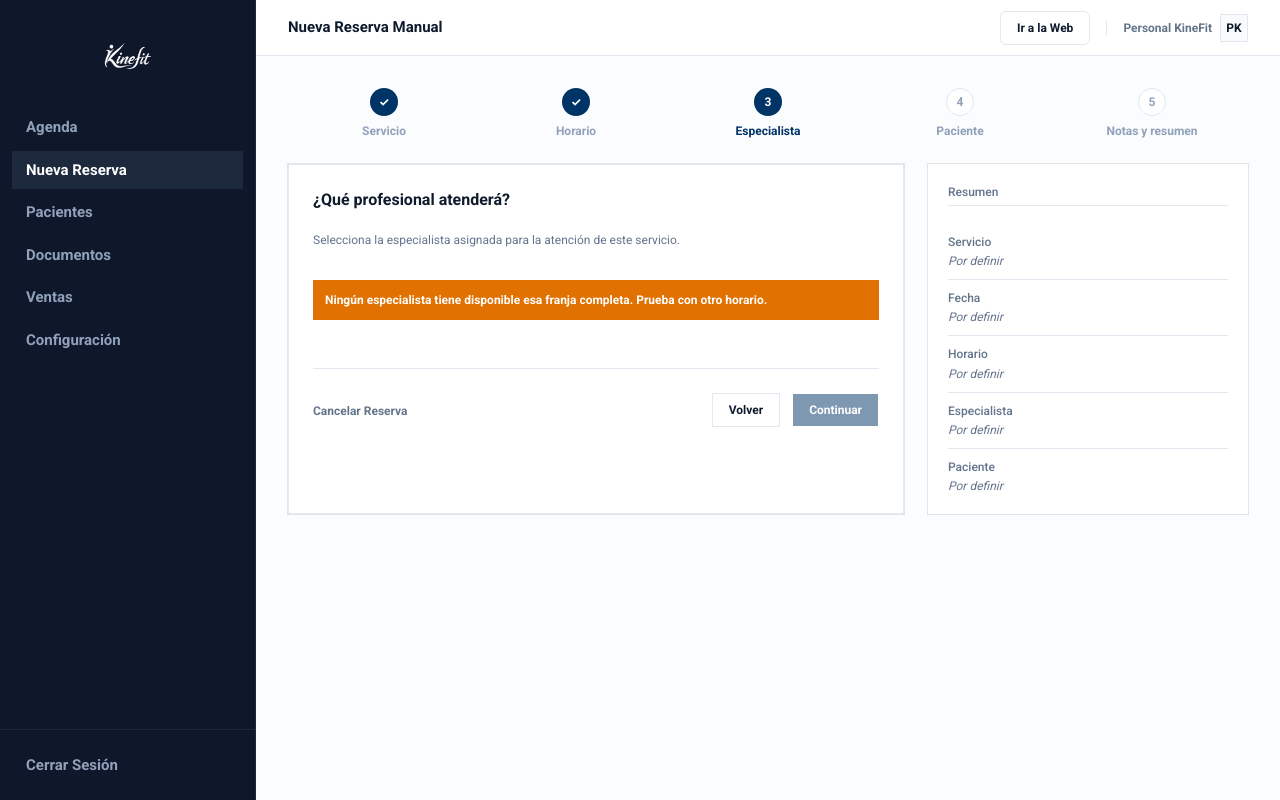
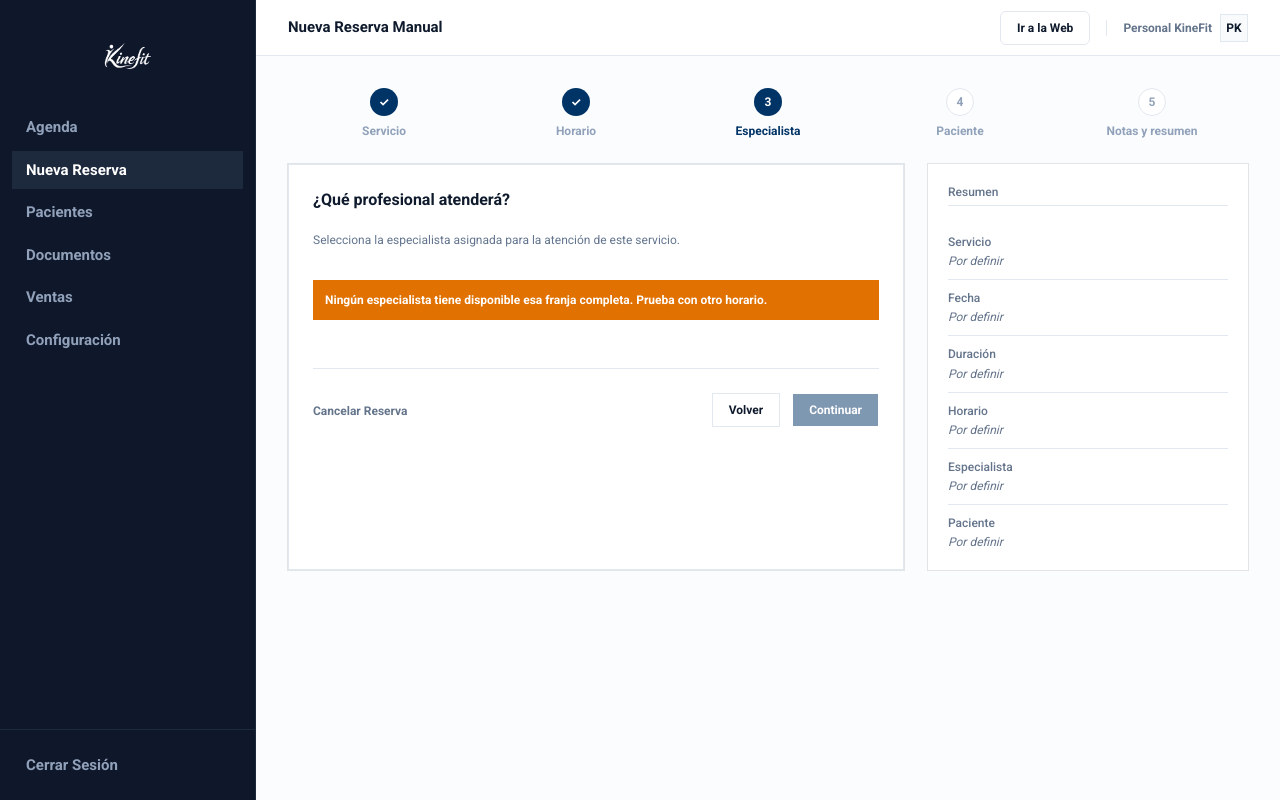
Before and after one commit to Jhoanck7/kinefit-frontend, a Next.js app: page /panel/nueva-reserva/especialista in a window 1280 px wide. Built offline with nearby package versions, Linux system fonts and the light colour scheme; no server answers; a web font is replaced by a local one.

Commit message:
fix(nueva-reserva): mostrar el rango horario y la duracion en todos los resumenes

```diff
--- a/src/stores/useNuevaReservaStore.ts
+++ b/src/stores/useNuevaReservaStore.ts
@@ -1,4 +1,6 @@
 import { create } from "zustand";
+
+import { sumarMinutos } from "@/lib/horario";
 
 interface NuevaReservaState {
   fecha: Date | null;
@@ -6,6 +8,8 @@ interface NuevaReservaState {
   horasSeleccionadas: string[];
   /** Primera hora seleccionada, para mostrar en los paneles de resumen */
   hora: string | null;
+  horaTermino: string | null;
+  duracionMinutos: number;
   /** Se resuelven recién al elegir especialista */
   bloqueHorarioIds: number[];
   pacienteId: number | null;
@@ -34,6 +38,8 @@ const ESTADO_INICIAL = {
   fecha: null,
   horasSeleccionadas: [] as string[],
   hora: null,
+  horaTermino: null,
+  duracionMinutos: 0,
   bloqueHorarioIds: [] as number[],
   pacienteId: null,
   pacienteNombre: null,
@@ -49,16 +55,21 @@ const ESTADO_INICIAL = {
 /** Estado del asistente de nueva reserva: en memoria, sin persistencia */
 export const useNuevaReservaStore = create<NuevaReservaState>()(set => ({
   ...ESTADO_INICIAL,
-  setHorario: (fecha, horasSeleccionadas) =>
+  setHorario: (fecha, horasSeleccionadas) => {
+    const hora = [...horasSeleccionadas].sort()[0] ?? null;
+    const duracionMinutos = horasSeleccionadas.length * 30;
     set({
       fecha,
       horasSeleccionadas,
-      hora: [...horasSeleccionadas].sort()[0] ?? null,
+      hora,
+      horaTermino: hora ? sumarMinutos(hora, duracionMinutos) : null,
+      duracionMinutos,
       // Cambiar de horario invalida al especialista y los bloques ya resueltos
       especialistaId: null,
       especialistaNombre: null,
       bloqueHorarioIds: [],
-    }),
+    });
+  },
   setPaciente: (pacienteId, pacienteNombre) =>
     set({ pacienteId, pacienteNombre }),
   setEspecialista: (especialistaId, especialistaNombre, bloqueHorarioIds) =>
@@ -72,6 +83,8 @@ export const useNuevaReservaStore = create<NuevaReservaState>()(set => ({
       fecha: null,
       horasSeleccionadas: [],
       hora: null,
+      horaTermino: null,
+      duracionMinutos: 0,
       especialistaId: null,
       especialistaNombre: null,
       bloqueHorarioIds: [],
--- a/src/views/app/panel/nueva-reserva/especialista/hooks/use-especialista.ts
+++ b/src/views/app/panel/nueva-reserva/especialista/hooks/use-especialista.ts
@@ -19,6 +19,8 @@ export const useEspecialista = () => {
   const {
     fecha,
     hora,
+    horaTermino,
+    duracionMinutos,
     horasSeleccionadas,
     pacienteNombre,
     servicioId,
@@ -30,7 +32,6 @@ export const useEspecialista = () => {
 
   const fechaIso = fecha ? fechaISO(fecha) : "";
   const horaInicio = [...horasSeleccionadas].sort()[0] ?? "";
-  const duracionMinutos = horasSeleccionadas.length * 30;
 
   const { data: especialistas = [], isLoading } =
     useGetEspecialistasDisponibles(
@@ -90,6 +91,8 @@ export const useEspecialista = () => {
   return {
     fecha,
     hora,
+    horaTermino,
+    duracionMinutos,
     pacienteNombre,
     nombreServicio: servicioNombre,
     especialistaId,
--- a/src/views/app/panel/nueva-reserva/especialista/index.tsx
+++ b/src/views/app/panel/nueva-reserva/especialista/index.tsx
@@ -17,6 +17,8 @@ export default function EspecialistaView() {
   const {
     fecha,
     hora,
+    horaTermino,
+    duracionMinutos,
     pacienteNombre,
     nombreServicio,
     especialistaId,
@@ -113,7 +115,15 @@ export default function EspecialistaView() {
               etiqueta: "Fecha",
               valor: fecha ? formatearFechaExtensa(fecha) : undefined,
             },
-            { etiqueta: "Horario", valor: hora || undefined },
+            {
+              etiqueta: "Duración",
+              valor: duracionMinutos ? `${duracionMinutos} min` : undefined,
+            },
+            {
+              etiqueta: "Horario",
+              valor:
+                hora && horaTermino ? `${hora} a ${horaTermino}` : undefined,
+            },
             {
               etiqueta: "Especialista",
               valor: especialistaNombre || undefined,
--- a/src/views/app/panel/nueva-reserva/paciente/hooks/use-paciente-reserva.ts
+++ b/src/views/app/panel/nueva-reserva/paciente/hooks/use-paciente-reserva.ts
@@ -20,6 +20,8 @@ export const usePacienteReserva = () => {
   const {
     fecha,
     hora,
+    horaTermino,
+    duracionMinutos,
     pacienteId,
     pacienteNombre,
     especialistaNombre,
@@ -76,6 +78,8 @@ export const usePacienteReserva = () => {
   return {
     fecha,
     hora,
+    horaTermino,
+    duracionMinutos,
     pacienteId,
     pacienteNombre,
     especialistaNombre,
--- a/src/views/app/panel/nueva-reserva/paciente/index.tsx
+++ b/src/views/app/panel/nueva-reserva/paciente/index.tsx
@@ -16,6 +16,8 @@ export default function PacienteView() {
   const {
     fecha,
     hora,
+    horaTermino,
+    duracionMinutos,
     pacienteId,
     pacienteNombre,
     especialistaNombre,
@@ -166,7 +168,15 @@ export default function PacienteView() {
               etiqueta: "Fecha",
               valor: fecha ? formatearFechaExtensa(fecha) : undefined,
             },
-            { etiqueta: "Horario", valor: hora || undefined },
+            {
+              etiqueta: "Duración",
+              valor: duracionMinutos ? `${duracionMinutos} min` : undefined,
+            },
+            {
+              etiqueta: "Horario",
+              valor:
+                hora && horaTermino ? `${hora} a ${horaTermino}` : undefined,
+            },
             {
               etiqueta: "Especialista",
               valor: especialistaNombre || undefined,
--- a/src/views/app/panel/nueva-reserva/resumen/hooks/use-resumen-reserva.ts
+++ b/src/views/app/panel/nueva-reserva/resumen/hooks/use-resumen-reserva.ts
@@ -18,6 +18,8 @@ export const useResumenReserva = () => {
   const {
     fecha,
     hora,
+    horaTermino,
+    duracionMinutos,
     bloqueHorarioIds,
     pacienteId,
     pacienteNombre,
@@ -48,8 +50,13 @@ export const useResumenReserva = () => {
       editar: "/panel/nueva-reserva/horario",
     },
     {
+      etiqueta: "Duración",
+      valor: duracionMinutos ? `${duracionMinutos} min` : undefined,
+      editar: "/panel/nueva-reserva/horario",
+    },
+    {
       etiqueta: "Horario",
-      valor: hora || undefined,
+      valor: hora && horaTermino ? `${hora} a ${horaTermino}` : undefined,
       editar: "/panel/nueva-reserva/horario",
     },
     {
--- a/src/views/app/panel/nueva-reserva/servicio/hooks/use-servicio.ts
+++ b/src/views/app/panel/nueva-reserva/servicio/hooks/use-servicio.ts
@@ -16,6 +16,8 @@ export const useServicio = () => {
   const {
     fecha,
     hora,
+    horaTermino,
+    duracionMinutos,
     pacienteNombre,
     especialistaNombre,
     servicioId,
@@ -33,6 +35,8 @@ export const useServicio = () => {
   return {
     fecha,
     hora,
+    horaTermino,
+    duracionMinutos,
     pacienteNombre,
     especialistaNombre,
     servicioId,
--- a/src/views/app/panel/nueva-reserva/servicio/index.tsx
+++ b/src/views/app/panel/nueva-reserva/servicio/index.tsx
@@ -16,6 +16,8 @@ export default function ServicioView() {
   const {
     fecha,
     hora,
+    horaTermino,
+    duracionMinutos,
     pacienteNombre,
     especialistaNombre,
     servicioId,
@@ -75,7 +77,15 @@ export default function ServicioView() {
               etiqueta: "Fecha",
               valor: fecha ? formatearFechaExtensa(fecha) : undefined,
             },
-            { etiqueta: "Horario", valor: hora || undefined },
+            {
+              etiqueta: "Duración",
+              valor: duracionMinutos ? `${duracionMinutos} min` : undefined,
+            },
+            {
+              etiqueta: "Horario",
+              valor:
+                hora && horaTermino ? `${hora} a ${horaTermino}` : undefined,
+            },
             {
               etiqueta: "Especialista",
               valor: especialistaNombre || undefined,
```
